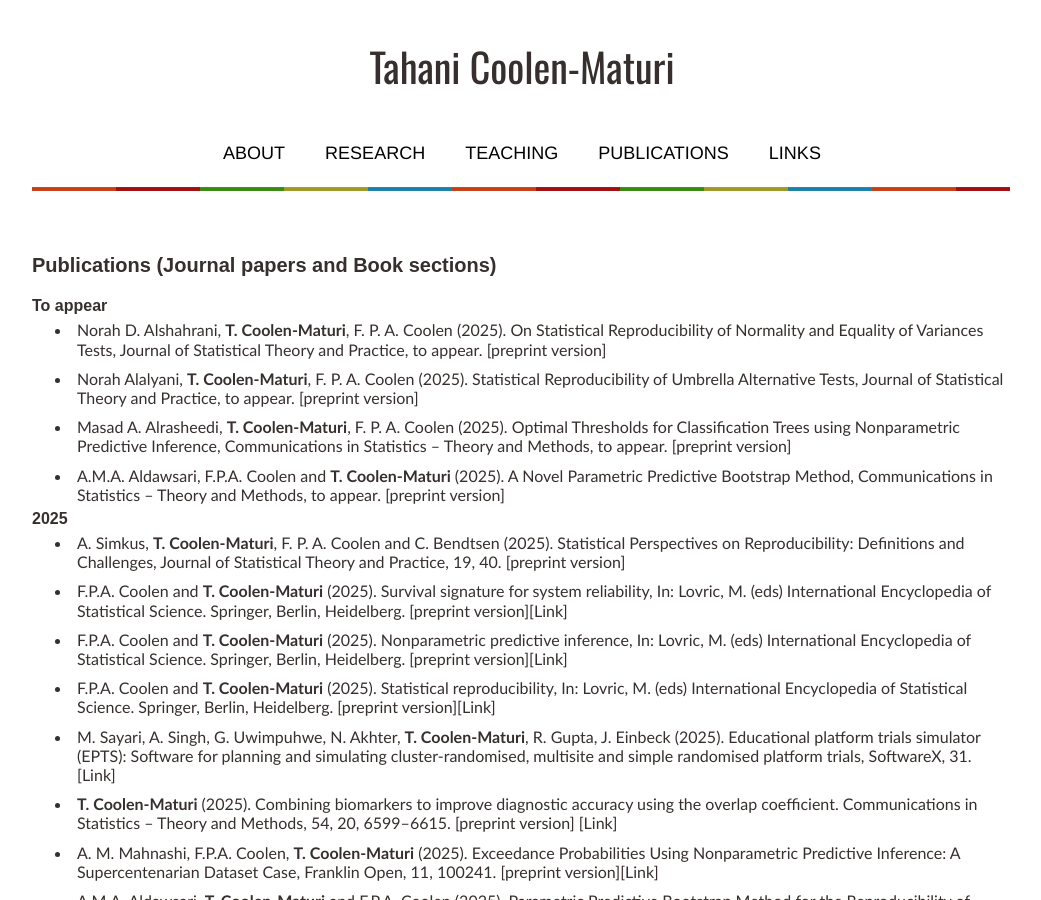
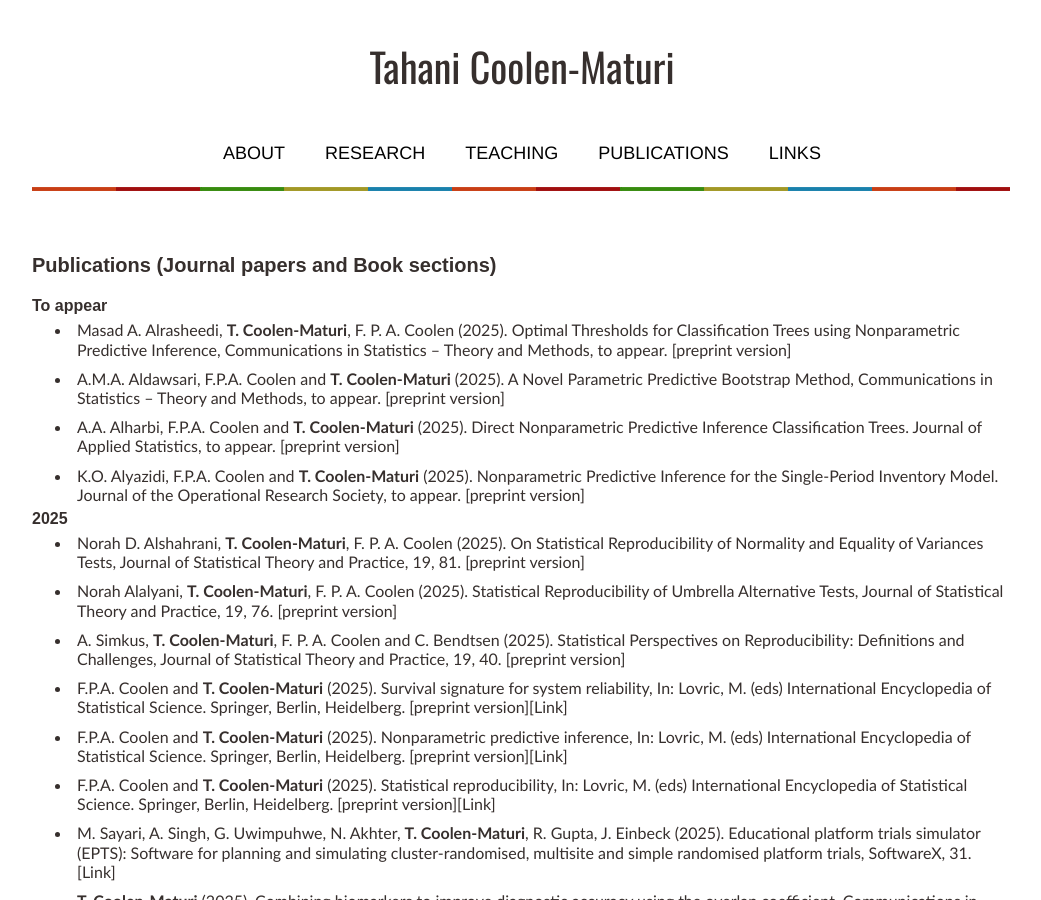
Before and after one commit to tmaturi/tahanimaturi, a Jekyll site: the page built from publications.md, in a window 1280 px wide and 900 px high. Shown: the whole window, without its empty margins (119-1160 px from the left). Built offline with Jekyll 4.4.1, drawn with Linux system fonts in a browser that asks for light colours; our own code applies the rules of GitHub Pages for plain Markdown files.

Commit message:
Update publications.md

```diff
--- a/publications.md
+++ b/publications.md
@@ -8,21 +8,27 @@ title: Publications
 
 ### To appear
 
-- Norah D. Alshahrani, **T. Coolen-Maturi**, F. P. A. Coolen (2025). On Statistical Reproducibility of Normality and
-Equality of Variances Tests, Journal of Statistical Theory and Practice, to appear. [[preprint version](pdfs/RP_Normality_Variance_Tests_20250803.pdf){:target="_blank"}]
 
-- Norah Alalyani, **T. Coolen-Maturi**, F. P. A. Coolen (2025). Statistical Reproducibility of Umbrella Alternative Tests, Journal of Statistical Theory and Practice, to appear. [[preprint version](pdfs/Paper1_Umbrella_20250728rev.pdf){:target="_blank"}]
+
 
 - Masad A. Alrasheedi, **T. Coolen-Maturi**, F. P. A. Coolen (2025). Optimal Thresholds for Classification Trees using Nonparametric Predictive Inference, Communications in Statistics – Theory and Methods, to appear. [[preprint version](pdfs/Masad_Paper_20250430_rev.pdf){:target="_blank"}]
-
-
 
 
 - A.M.A. Aldawsari, F.P.A. Coolen and **T. Coolen-Maturi** (2025). A Novel Parametric Predictive Bootstrap Method, Communications in Statistics – Theory and Methods, to appear. [[preprint version](pdfs/Paper1_TCM_20250513_rev.pdf){:target="_blank"}]
 
 
+
+- A.A. Alharbi, F.P.A. Coolen and **T. Coolen-Maturi** (2025). Direct Nonparametric Predictive Inference Classification
+Trees. Journal of Applied Statistics, to appear. [[preprint version](pdfs/paper_DirectNPI2Dec2025.pdf){:target="_blank"}]
+
+- K.O. Alyazidi, F.P.A. Coolen and **T. Coolen-Maturi** (2025). Nonparametric Predictive Inference for the Single-Period Inventory Model. Journal of the Operational Research Society, to appear. [[preprint version](pdfs/JORS_NPI_inventory_accepted.pdf){:target="_blank"}]
+
 ### 2025
 
+- Norah D. Alshahrani, **T. Coolen-Maturi**, F. P. A. Coolen (2025). On Statistical Reproducibility of Normality and
+Equality of Variances Tests, Journal of Statistical Theory and Practice, 19, 81. [[preprint version](pdfs/RP_Normality_Variance_Tests_20250803.pdf){:target="_blank"}]
+
+- Norah Alalyani, **T. Coolen-Maturi**, F. P. A. Coolen (2025). Statistical Reproducibility of Umbrella Alternative Tests, Journal of Statistical Theory and Practice, 19, 76. [[preprint version](pdfs/Paper1_Umbrella_20250728rev.pdf){:target="_blank"}]
 
 - A. Simkus, **T. Coolen-Maturi**, F. P. A. Coolen and C. Bendtsen (2025). Statistical Perspectives on Reproducibility:
 Definitions and Challenges, Journal of Statistical Theory and Practice, 19, 40. [[preprint version](pdfs/Reproducibility_JSTP_final_rev_v2.pdf){:target="_blank"}]
```
